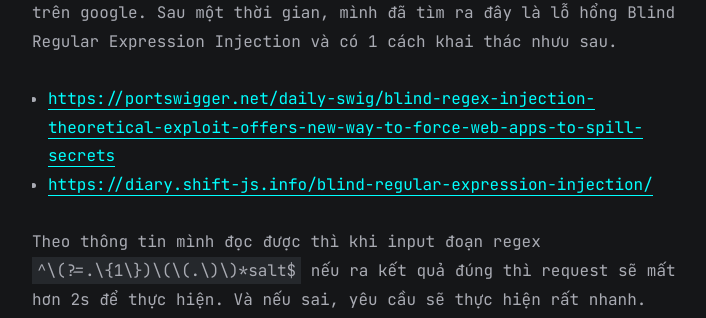
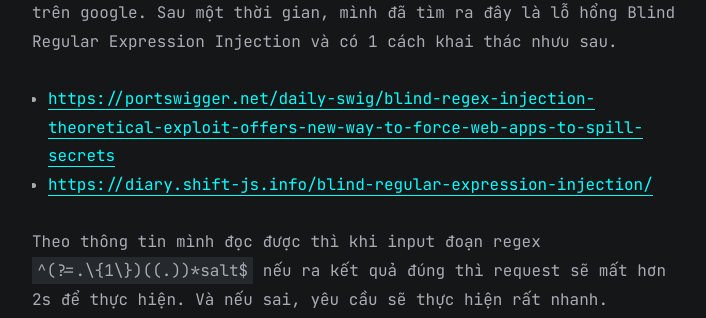
Before and after one commit to KevinKien/KevinKien.github.io, a Jekyll site: the page built from all_collections/_posts/2022-12-01-HTB-ExpressionalRebel-Writeup.md, in a window 1280 px wide and 900 px high, scrolled down 7596 px, cut to the strip 0-318 px from the top of the window. Shown: the whole strip, without its empty margins (283-989 px from the left). Built offline with Jekyll 4.4.1, drawn with Linux system fonts in a browser that asks for light colours.

````diff
--- a/all_collections/_posts/2022-12-01-HTB-ExpressionalRebel-Writeup.md
+++ b/all_collections/_posts/2022-12-01-HTB-ExpressionalRebel-Writeup.md
@@ -102,7 +102,7 @@ Với dữ liệu secret regex với flag, mình đã tìm kiếm các thông ti
 - [https://portswigger.net/daily-swig/blind-regex-injection-theoretical-exploit-offers-new-way-to-force-web-apps-to-spill-secrets](https://portswigger.net/daily-swig/blind-regex-injection-theoretical-exploit-offers-new-way-to-force-web-apps-to-spill-secrets)
 - [https://diary.shift-js.info/blind-regular-expression-injection/](https://diary.shift-js.info/blind-regular-expression-injection/)
 
-Theo thông tin mình đọc được thì khi input đoạn regex ```^\(?=.\{1\})\(\(.\)\)*salt$``` nếu ra kết quả đúng thì request sẽ mất hơn 2s để thực hiện. Và nếu sai, yêu cầu sẽ thực hiện rất nhanh.
+Theo thông tin mình đọc được thì khi input đoạn regex ```^(?=.\{1\})((.))*salt$``` nếu ra kết quả đúng thì request sẽ mất hơn 2s để thực hiện. Và nếu sai, yêu cầu sẽ thực hiện rất nhanh.
 
 ![Imgur](https://i.imgur.com/CKjF82e.png)
 
````
